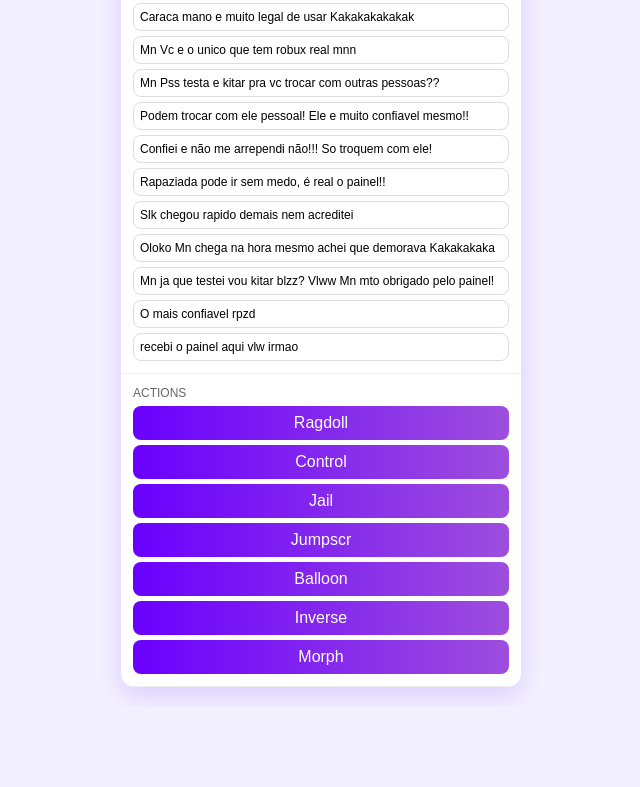
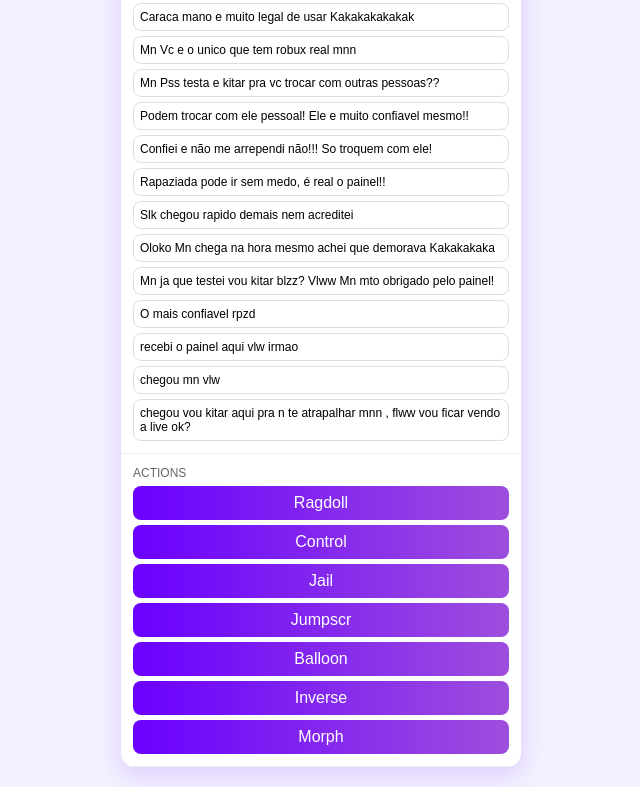
Before and after one commit to zrnfps/luarmor-ws, a website: page index.html in a window 1280 px wide. Shown: the part 615-1402 px from the top of the page, without its empty margins (319-959 px from the left). Before the commit the page ends 1322 px from the top, so only its background shows below. Drawn offline with Linux system fonts and the light colour scheme.

Commit message:
Update index.html

```diff
--- a/index.html
+++ b/index.html
@@ -181,7 +181,10 @@ const messages = [
 "Oloko Mn chega na hora mesmo achei que demorava Kakakakaka",
 "Mn ja que testei vou kitar blzz? Vlww Mn mto obrigado pelo painel!",
 "O mais confiavel rpzd",
-"recebi o painel aqui vlw irmao"
+"recebi o painel aqui vlw irmao",
+"chegou mn vlw",
+"chegou vou kitar aqui pra n te atrapalhar mnn , flww vou ficar vendo a live ok?"
+
 
 ];
 
```
